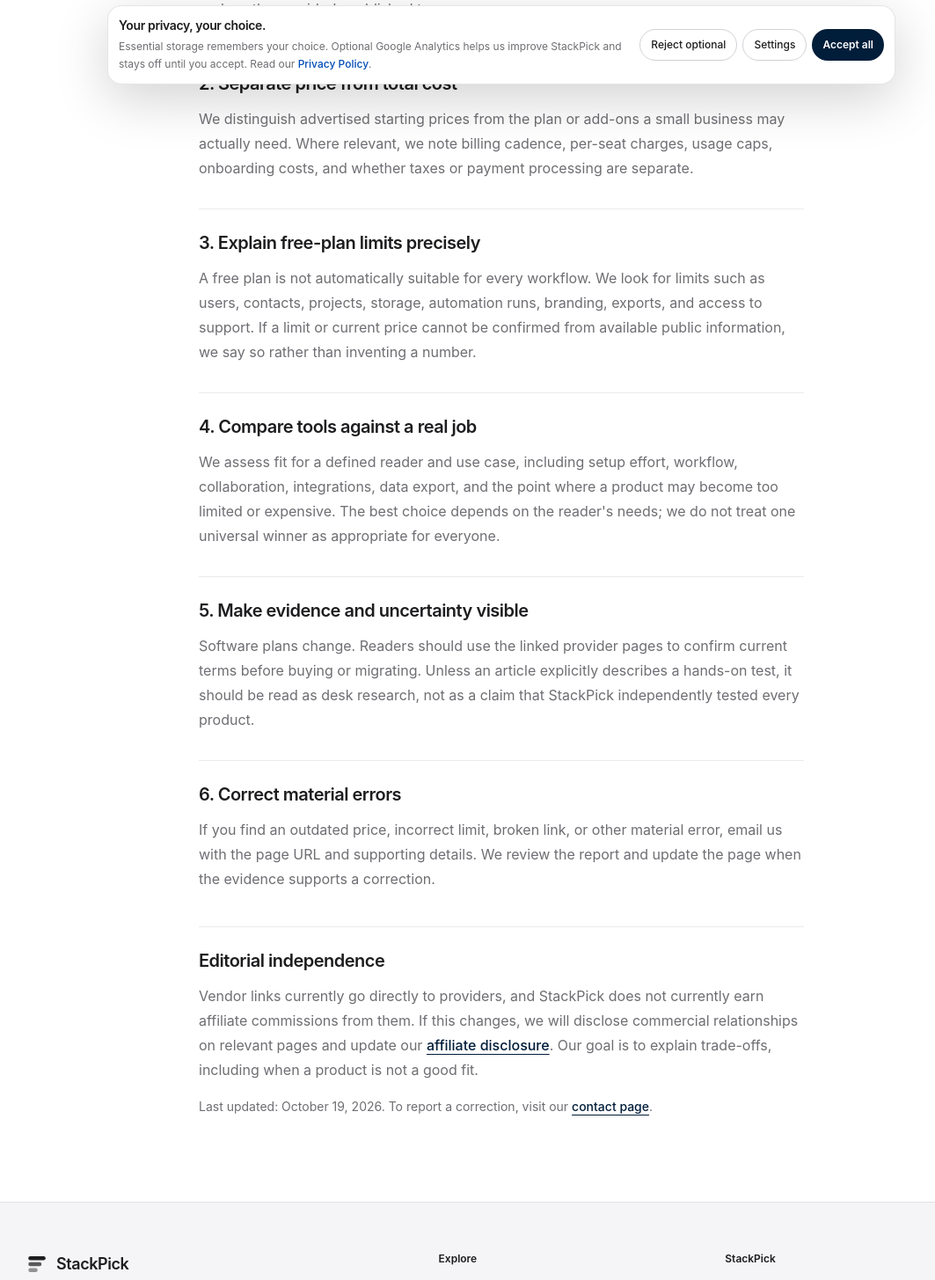
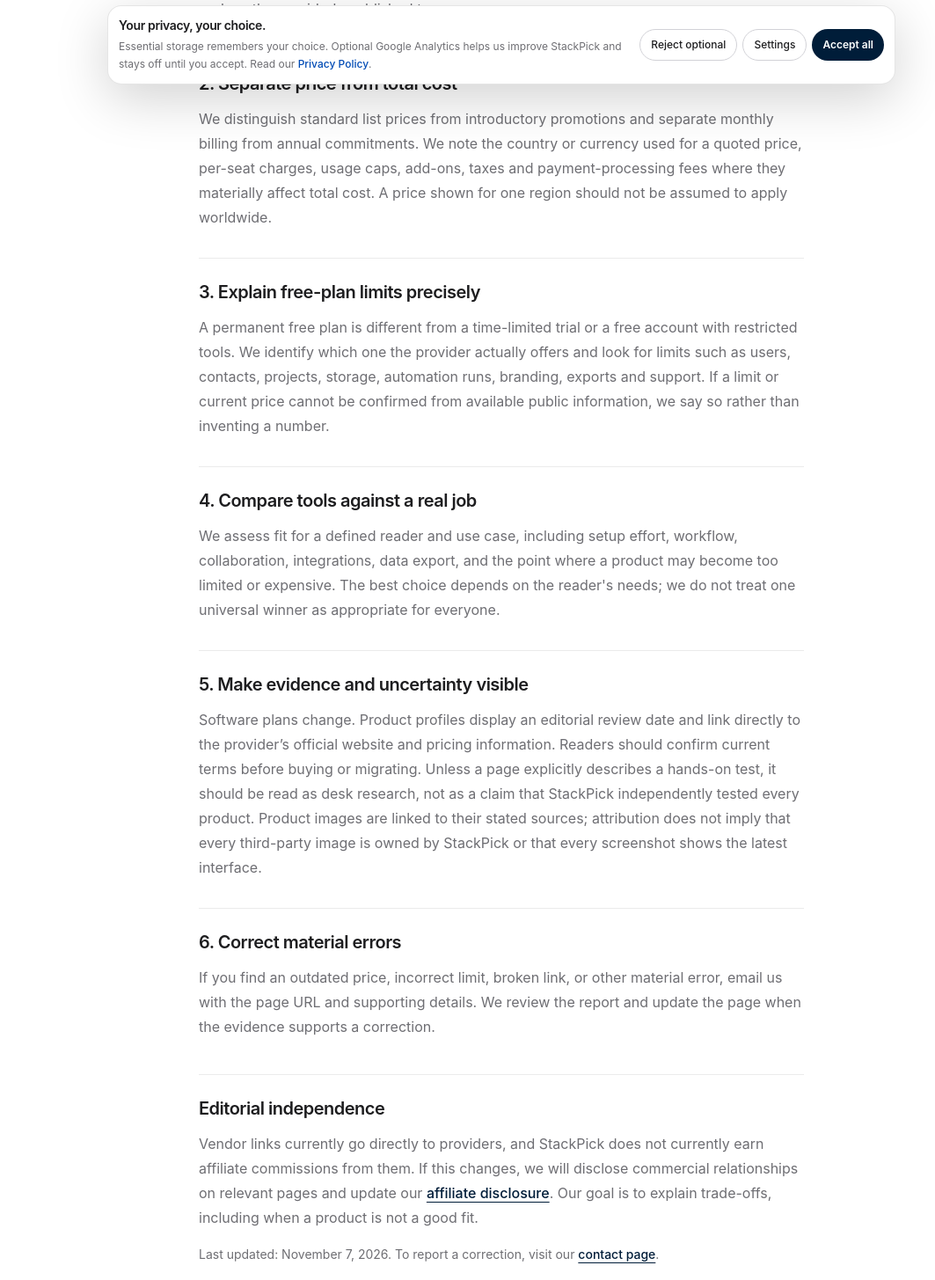
Before and after one commit to LinukaBandara/StackPick, a Next.js app: page /how-we-verify in a window 1280 px wide. Shown: the part 680-2135 px from the top of the page at 88% size, without its empty margins (70-1133 px from the left). Built offline with nearby package versions, Linux system fonts and the light colour scheme; no server answers.

Commit message:
Document pricing verification and review standards

```diff
--- a/app/how-we-verify/page.tsx
+++ b/app/how-we-verify/page.tsx
@@ -17,12 +17,12 @@ const STEPS = [
   {
     title: "2. Separate price from total cost",
     body:
-      "We distinguish advertised starting prices from the plan or add-ons a small business may actually need. Where relevant, we note billing cadence, per-seat charges, usage caps, onboarding costs, and whether taxes or payment processing are separate.",
+      "We distinguish standard list prices from introductory promotions and separate monthly billing from annual commitments. We note the country or currency used for a quoted price, per-seat charges, usage caps, add-ons, taxes and payment-processing fees where they materially affect total cost. A price shown for one region should not be assumed to apply worldwide.",
   },
   {
     title: "3. Explain free-plan limits precisely",
     body:
-      "A free plan is not automatically suitable for every workflow. We look for limits such as users, contacts, projects, storage, automation runs, branding, exports, and access to support. If a limit or current price cannot be confirmed from available public information, we say so rather than inventing a number.",
+      "A permanent free plan is different from a time-limited trial or a free account with restricted tools. We identify which one the provider actually offers and look for limits such as users, contacts, projects, storage, automation runs, branding, exports and support. If a limit or current price cannot be confirmed from available public information, we say so rather than inventing a number.",
   },
   {
     title: "4. Compare tools against a real job",
@@ -32,7 +32,7 @@ const STEPS = [
   {
     title: "5. Make evidence and uncertainty visible",
     body:
-      "Software plans change. Readers should use the linked provider pages to confirm current terms before buying or migrating. Unless an article explicitly describes a hands-on test, it should be read as desk research, not as a claim that StackPick independently tested every product.",
+      "Software plans change. Product profiles display an editorial review date and link directly to the provider’s official website and pricing information. Readers should confirm current terms before buying or migrating. Unless a page explicitly describes a hands-on test, it should be read as desk research, not as a claim that StackPick independently tested every product. Product images are linked to their stated sources; attribution does not imply that every third-party image is owned by StackPick or that every screenshot shows the latest interface.",
   },
   {
     title: "6. Correct material errors",
@@ -75,7 +75,7 @@ export default function HowWeVerifyPage() {
             Our goal is to explain trade-offs, including when a product is not a good fit.
           </p>
           <p className="mt-4 text-sm leading-6 text-[#6e6e73]">
-            Last updated: October 19, 2026. To report a correction, visit our{" "}
+            Last updated: November 7, 2026. To report a correction, visit our{" "}
             <Link href="/contact" className="font-medium text-[#001D39] underline underline-offset-4">
               contact page
             </Link>.
```
